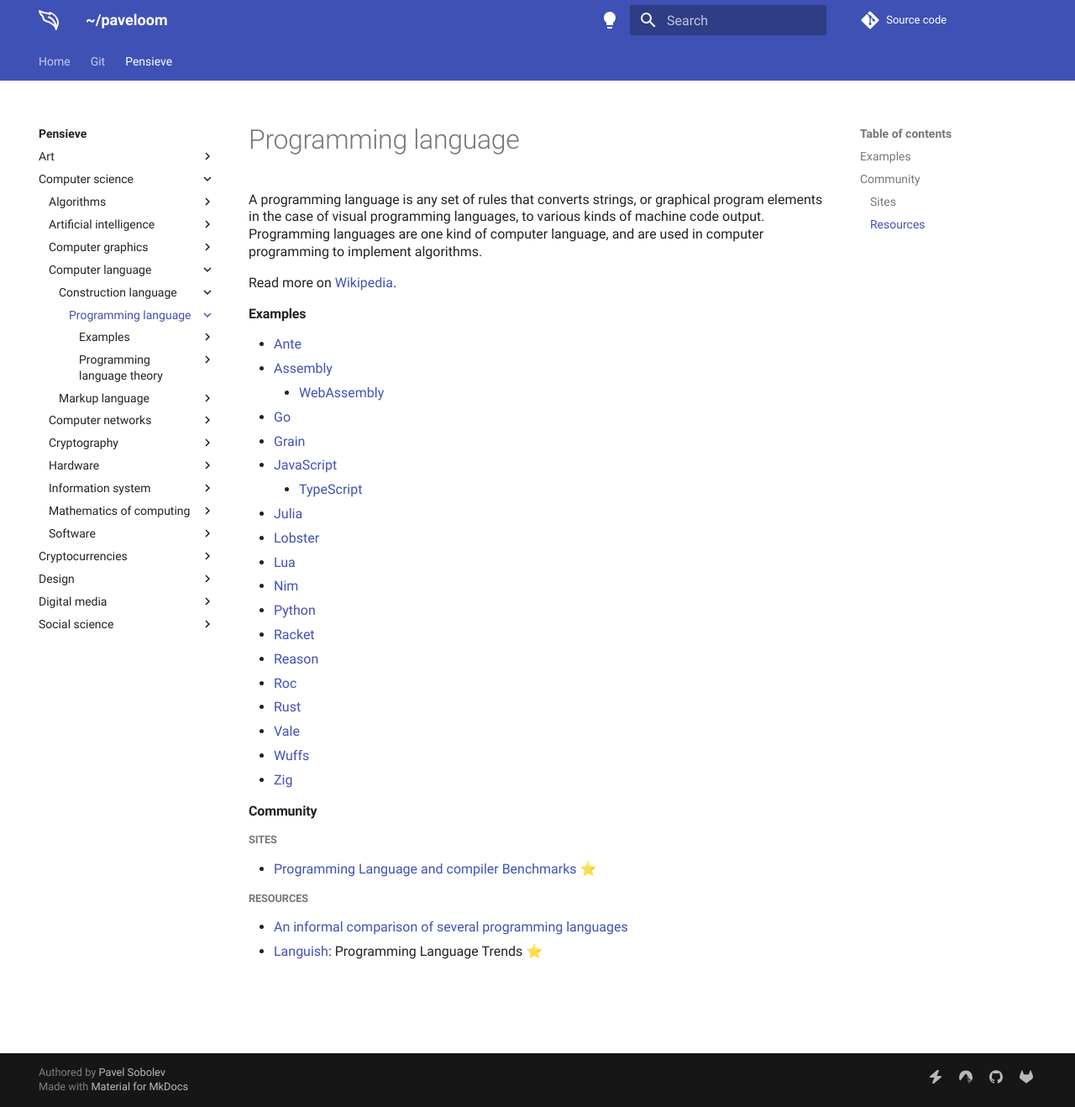
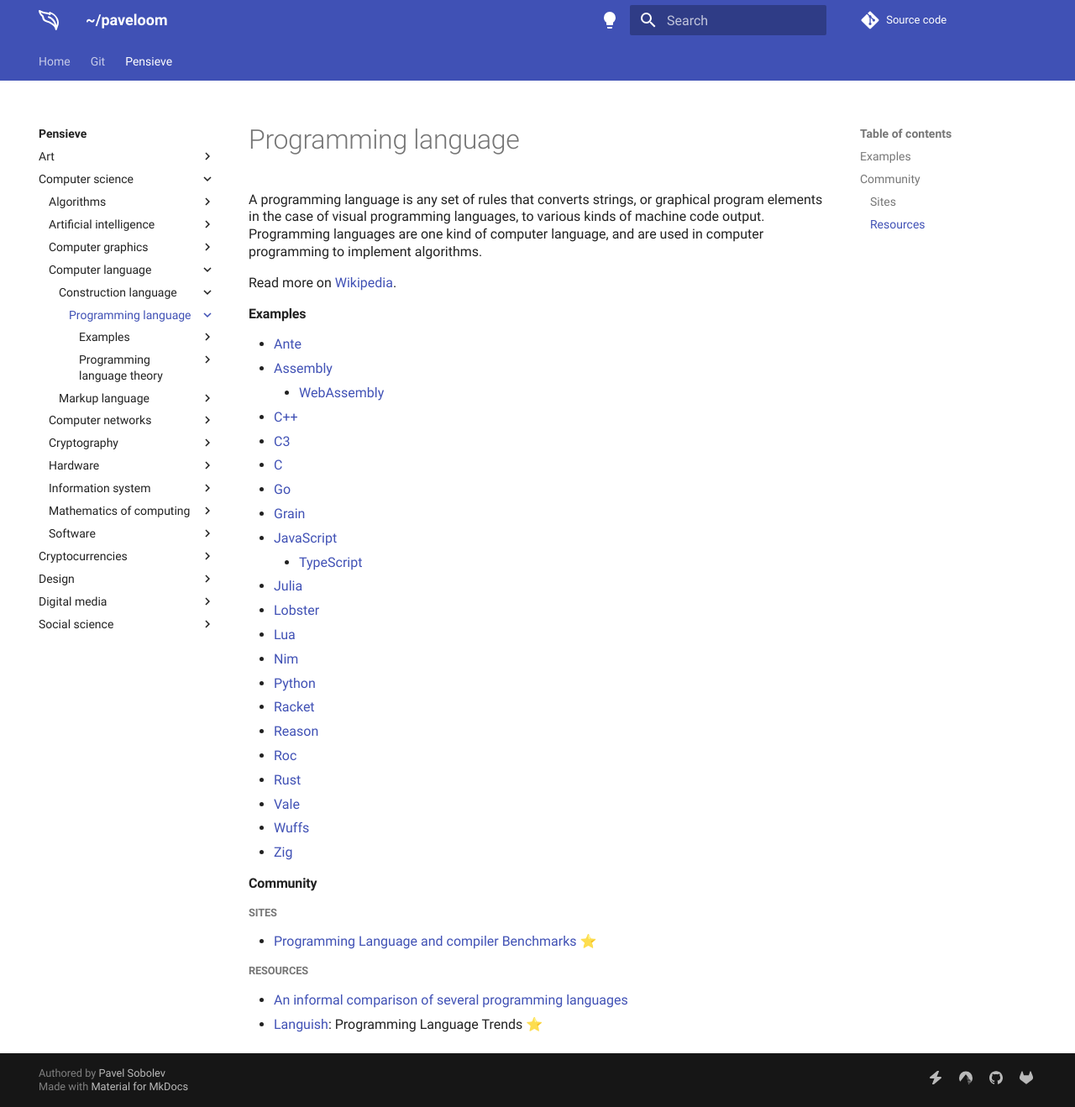
Before and after one commit to paveloom/paveloom.dev, an MkDocs documentation site: the page built from content/pensieve/programming-language.md, in a window 1280 px wide and 1318 px high. Shown: the whole window at 84% size. Built offline with MkDocs 1.6.1 and Material for MkDocs 9.7.7, drawn with Linux system fonts in a browser that asks for light colours; comment, search, counter and statistics services are not loaded.

```diff
--- a/content/pensieve/programming-language.md
+++ b/content/pensieve/programming-language.md
@@ -8,6 +8,9 @@ Read more on [Wikipedia](https://en.wikipedia.org/wiki/Programming_language).
 - [Ante](https://antelang.org)
 - [Assembly](assembly)
     - [WebAssembly](webassembly.md)
+- [C++](c-plus-plus.md)
+- [C3](https://c3-lang.org)
+- [C](c.md)
 - [Go](go.md)
 - [Grain](https://grain-lang.org)
 - [JavaScript](javascript.md)
```
